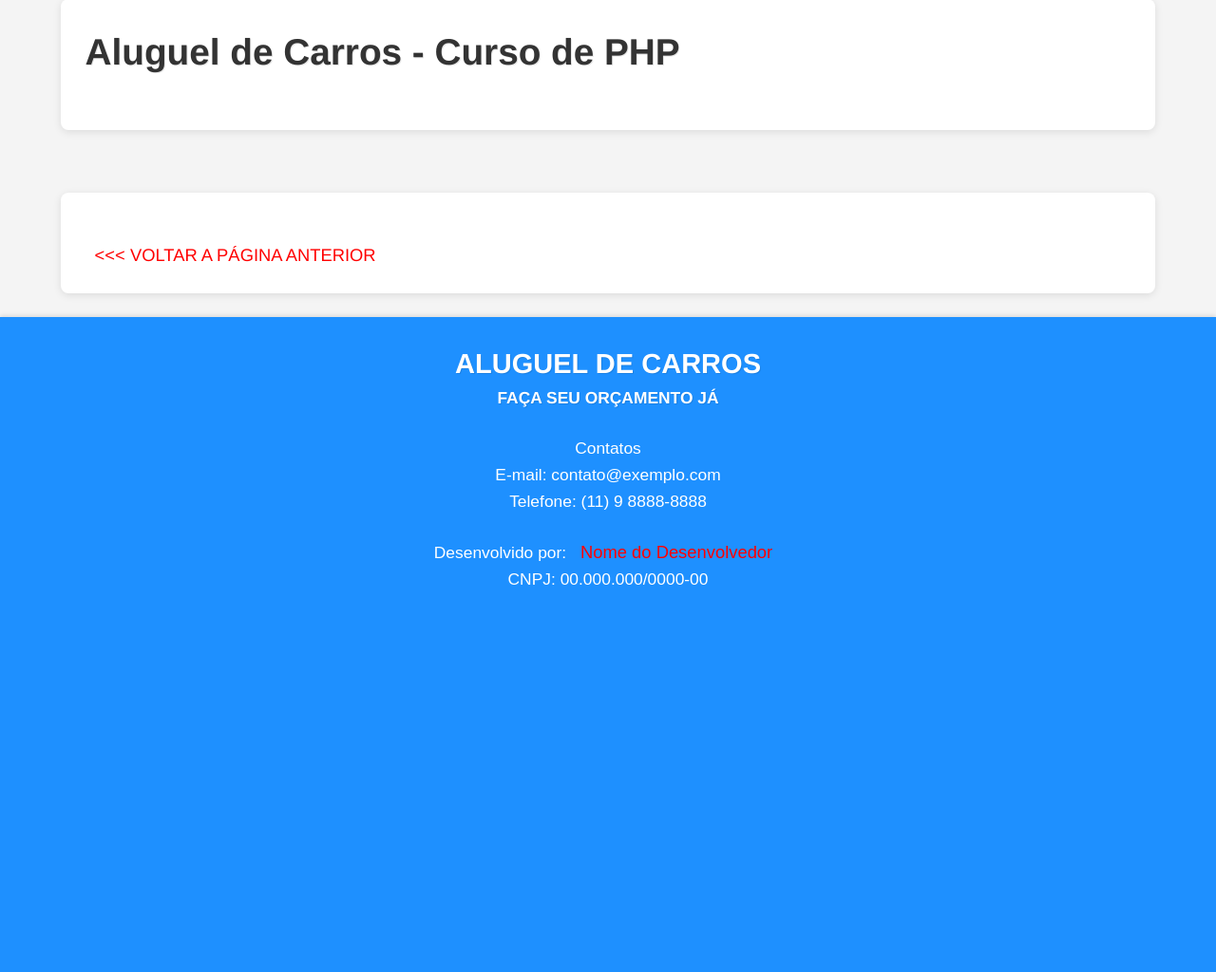
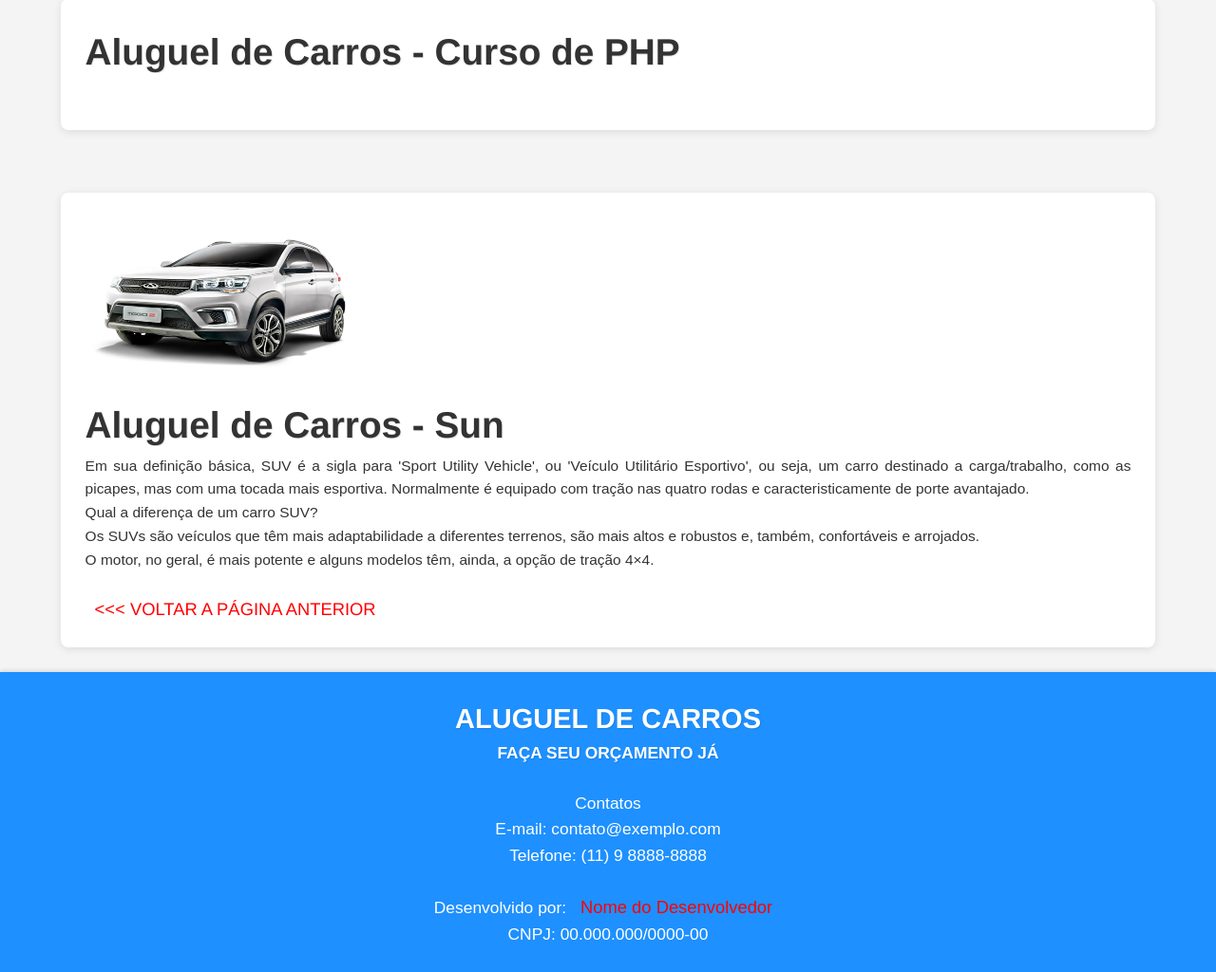
Before and after one commit to lamon-santos/sistema-de-aluguel-de-carros-em-php, a PHP site: page /suv.php in a window 1280 px wide. Shown: the part 155-1179 px from the top of the page at 95% size. Before the commit the page ends 771 px from the top, so only its background shows below. Run offline with PHP 8.4, Linux system fonts and the light colour scheme.

Commit message:
finalização da página sun

```diff
--- a/suv.php
+++ b/suv.php
@@ -88,9 +88,13 @@
         </section>
         <br>
             <section>
-                    <?php
-
-                    ?>
+                <?php
+                    echo "<img src='img\suv.png' style='width: 300px; height: 180px;'>";
+                    echo "<h1>Aluguel de Carros - Sun</h1>";
+                    echo "<p>Em sua definição básica, SUV é a sigla para 'Sport Utility Vehicle', ou 'Veículo Utilitário Esportivo', ou seja, um carro destinado a carga/trabalho, como as picapes, mas com uma tocada mais esportiva. Normalmente é equipado com tração nas quatro rodas e caracteristicamente de porte avantajado.</p>
+                                <p>Qual a diferença de um carro SUV?</p>
+                                <p>Os SUVs são veículos que têm mais adaptabilidade a diferentes terrenos, são mais altos e robustos e, também, confortáveis e arrojados. <p>O motor, no geral, é mais potente e alguns modelos têm, ainda, a opção de tração 4×4.</p>";
+                ?>
                 <br>
                 <a href="index.php"> <<< VOLTAR A PÁGINA ANTERIOR</a>
             </section>
```
